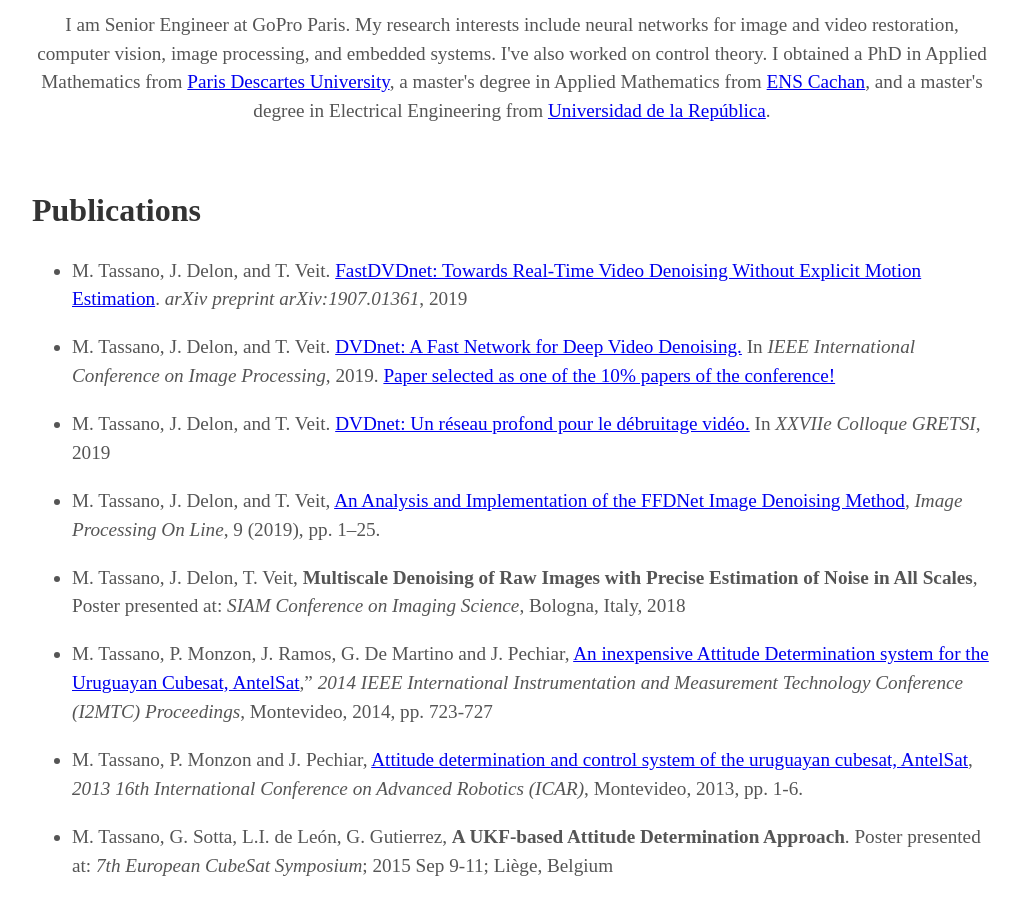
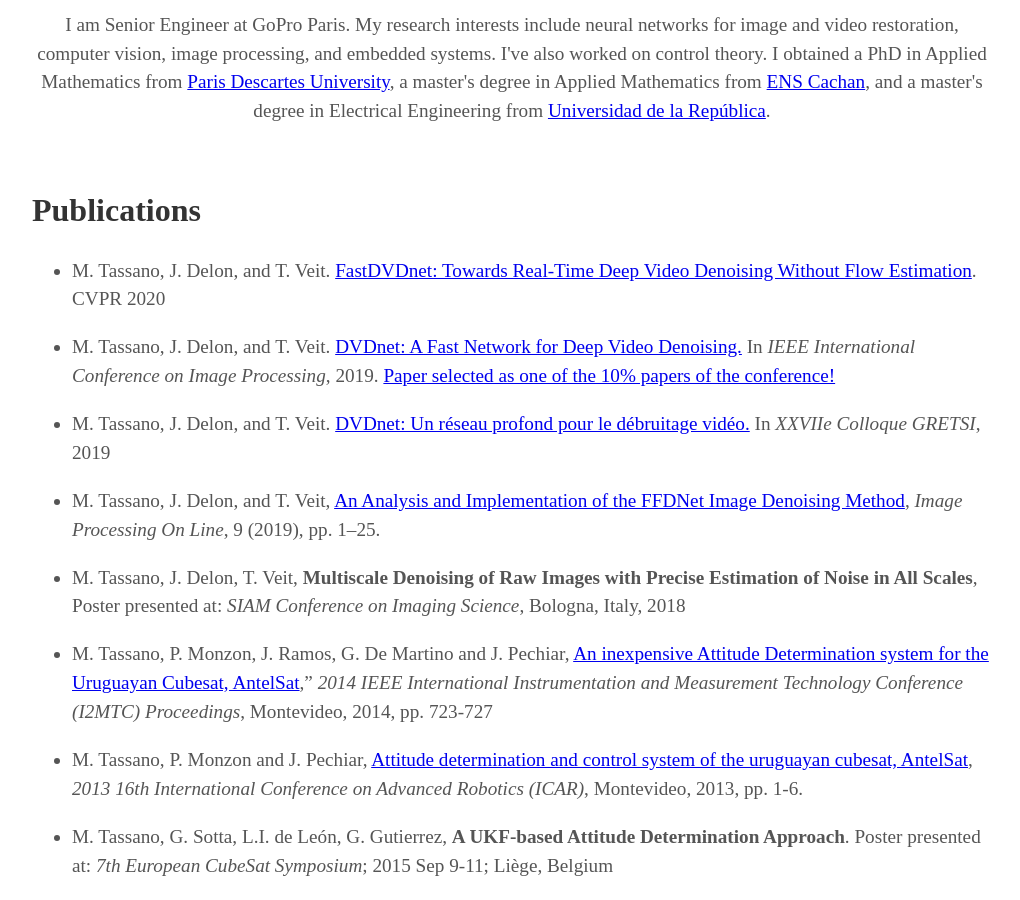
Before and after one commit to m-tassano/m-tassano.github.io, a Jekyll site: the page built from index.md, in a window 1280 px wide and 900 px high, scrolled down 1046 px. Shown: the whole window, without its empty margins (128-1148 px from the left). Built offline with Jekyll 4.4.1, drawn with Linux system fonts in a browser that asks for light colours; some web fonts are replaced.

Commit message:
modified FastDVDnet conference to CVPR

```diff
--- a/_includes/about.html
+++ b/_includes/about.html
@@ -7,7 +7,7 @@
 {% capture x %}
 ## Publications
 
-- M. Tassano, J. Delon, and T. Veit. [FastDVDnet: Towards Real-Time Video Denoising Without Explicit Motion Estimation](https://arxiv.org/abs/1907.01361). _arXiv preprint arXiv:1907.01361_, 2019
+- M. Tassano, J. Delon, and T. Veit. [FastDVDnet: Towards Real-Time Deep Video Denoising Without Flow Estimation](https://arxiv.org/abs/1907.01361). CVPR 2020
 
 - M. Tassano, J. Delon, and T. Veit. [DVDnet: A Fast Network for Deep Video Denoising.](https://doi.org/10.1109/ICIP.2019.8803136) In _IEEE International Conference on Image Processing_, 2019. [Paper selected as one of the 10% papers of the conference!](http://2019.ieeeicip.org/?action=page3&id=9)
 
```
